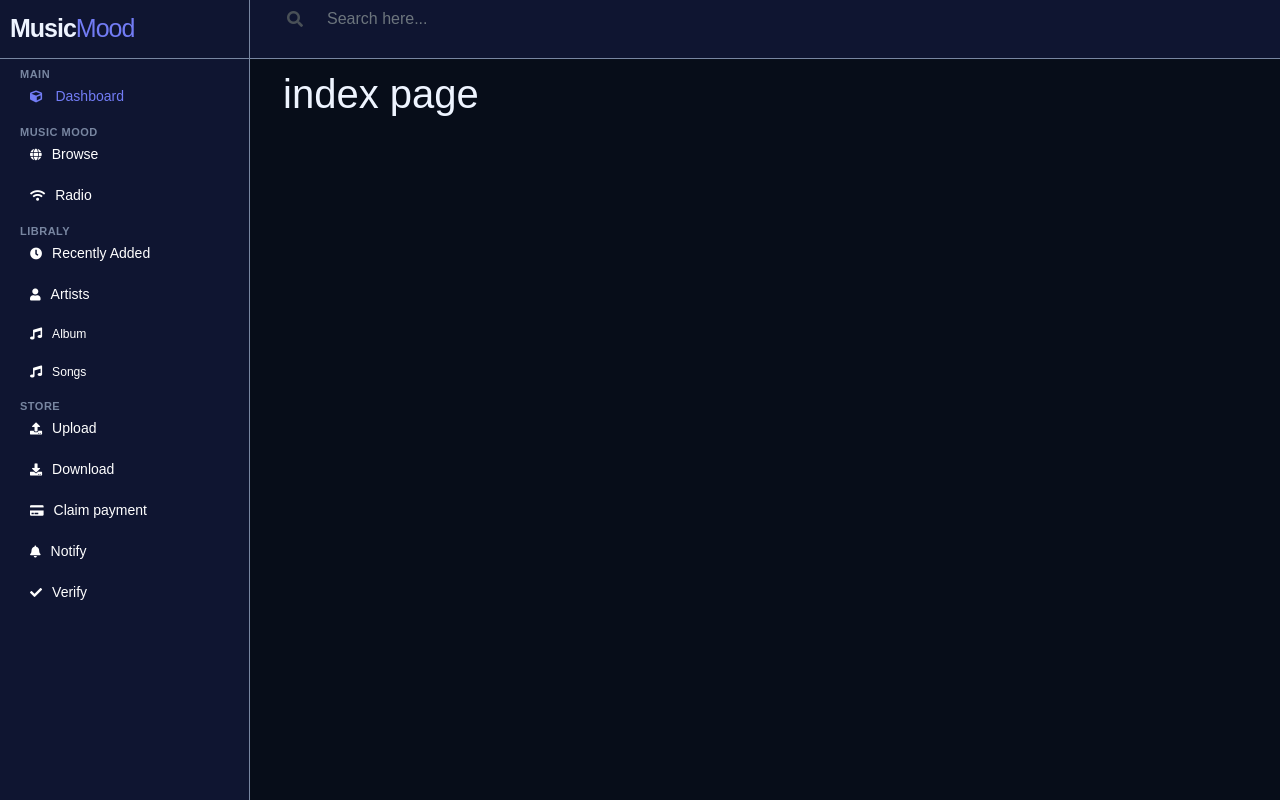
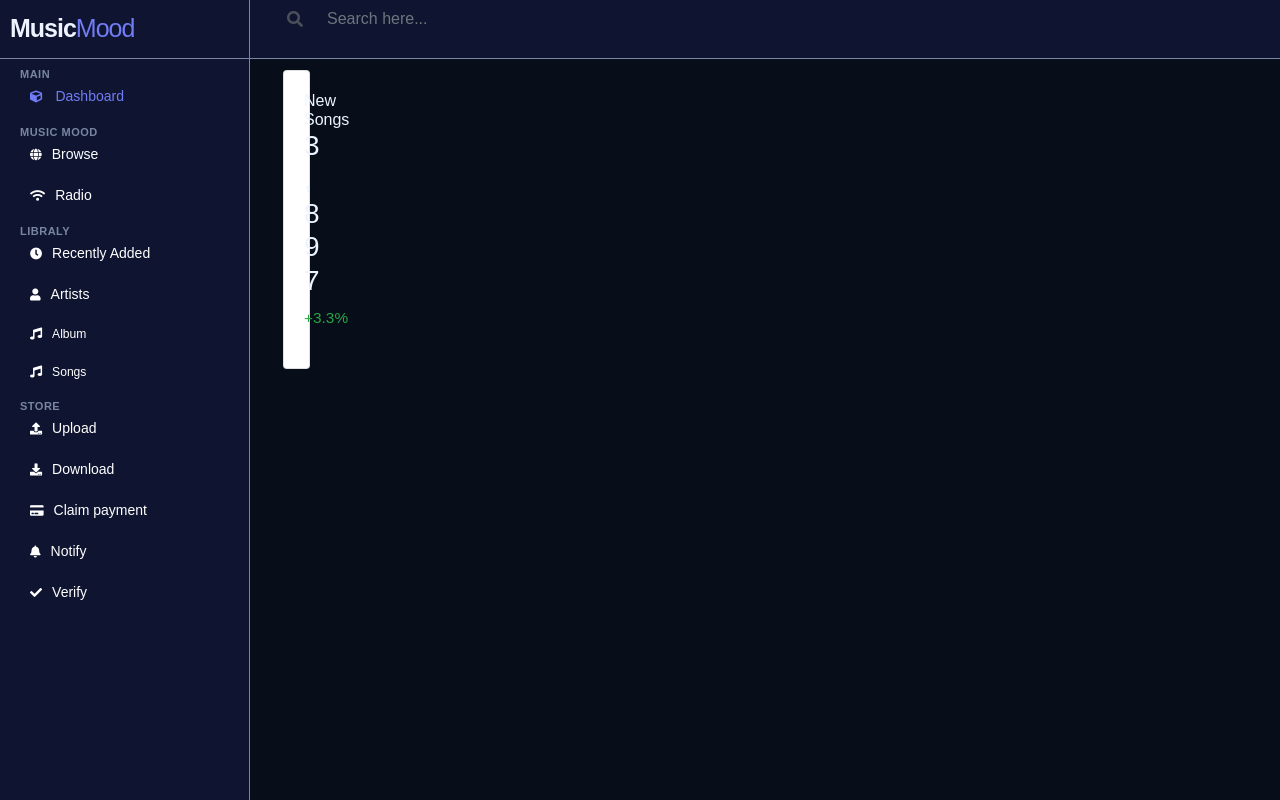
Before and after one commit to anordy/music-mood, a Django app: template musics/templates/musics/dashboard.html in a window 1280 px wide. Run offline with Django 3.2, Linux system fonts and the light colour scheme; the template is opened without the code that fills it, so the values that code supplies are empty; some libraries are stand-ins or nearby versions.

Commit message:
added dashboard view

```diff
--- a/musics/templates/musics/dashboard.html
+++ b/musics/templates/musics/dashboard.html
@@ -2,7 +2,39 @@
 
 
 {% block main_content %}
+
 <div class="main-content">
-    <h1 >index page</h1>
+    {% comment %} row show metrics for system {% endcomment %}
+    <div class="row">
+    <div class="col-12 col-xl-12 stretch-card">
+    <div class="row flex-grow">
+    {% comment %} 1st card {% endcomment %}
+     <div class="col-md-4 grid-margin stretch-card">
+          <div class="card">
+            <div class="card-body">
+              <div class="d-flex justify-content-between align-items-baseline">
+                <h6 class="card-title mb-0">New Songs</h6>
+              </div>
+              <div class="row">
+                <div class="col-6 col-md-12 col-xl-5">
+                  <h3 class="mb-2">3,897</h3>
+                  <div class="d-flex align-items-baseline">
+                    <p class="text-success">
+                      <span>+3.3%</span>
+                      <i data-feather="arrow-up" class="icon-sm mb-1"></i>
+                    </p>
+                  </div>
+                </div>
+                <div class="col-6 col-md-12 col-xl-7">
+                  <div id="apexChart1" class="mt-md-3 mt-xl-0"></div>
+                </div>
+              </div>
+            </div>
+          </div>
+        </div>
+    {% comment %} 1st card end {% endcomment %}
+    </div>
+    </div>
+    </div>
    </div>
 {% endblock %}
--- a/musics/urls.py
+++ b/musics/urls.py
@@ -4,7 +4,7 @@ from . import views
 
 urlpatterns = [
     path('', views.musics, name='musics'),
-    path('dashboards/', views.dashboards, name='dashboards'),
+    path('dashboard/', views.dashboards, name='dashboard'),
 
     # path('songs/', views.songs, name= 'songs'),
     # path('albums/', views.albums, name= 'albums'),
```
